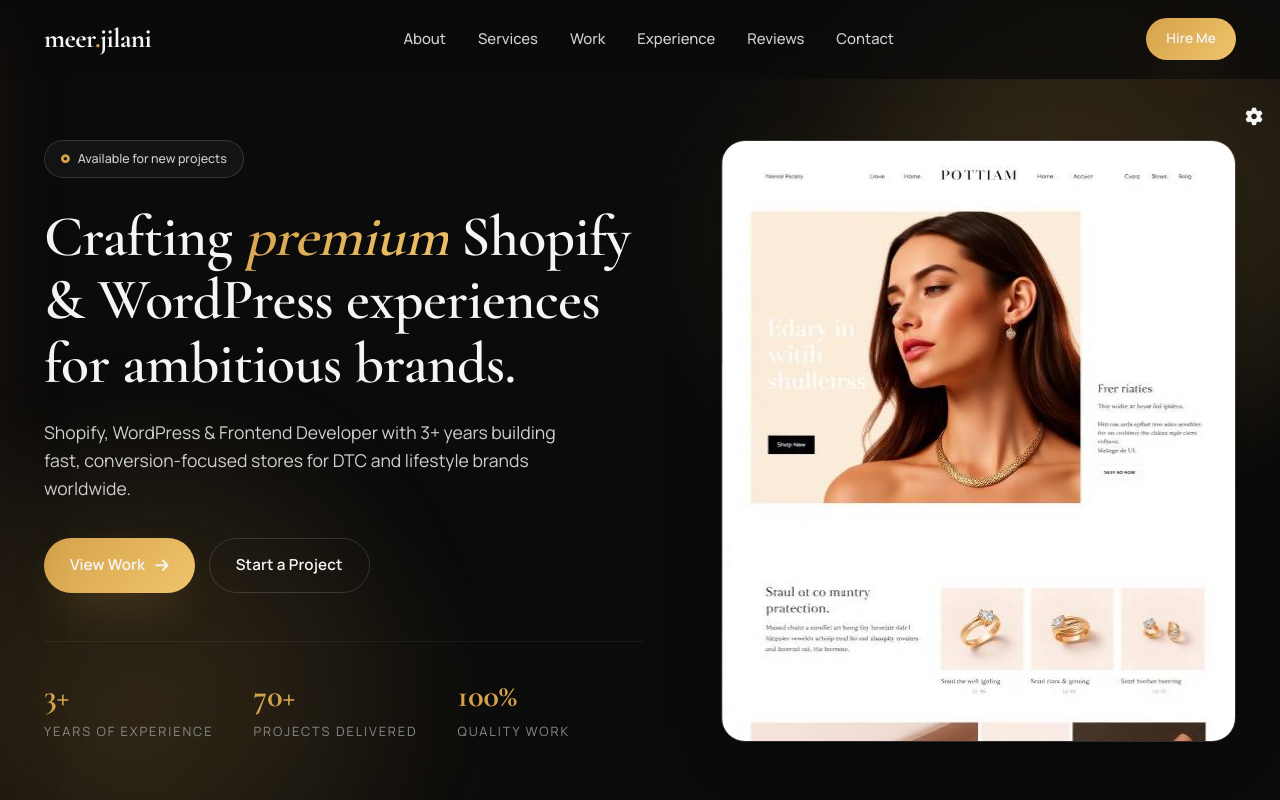
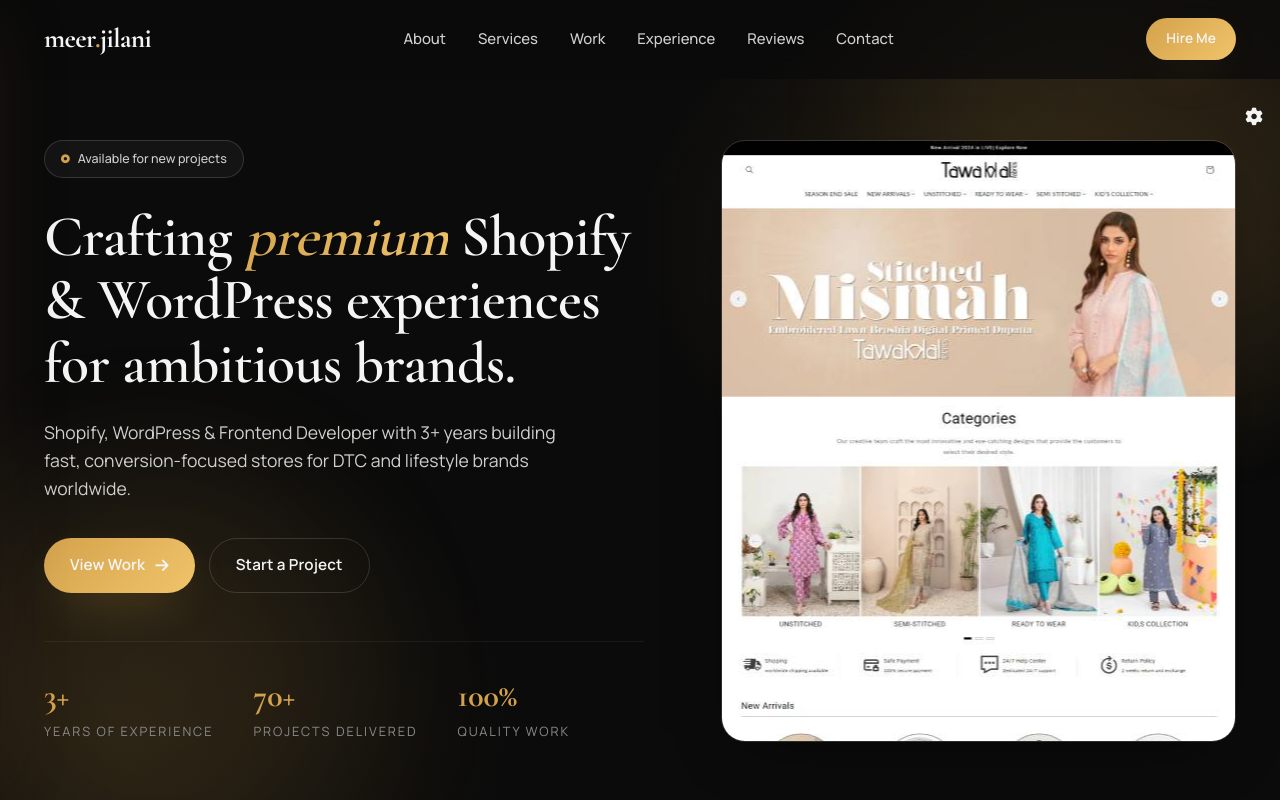
Before and after one commit to meerwebservices/ghulammeerjilani, a Vue app: page / in a window 1280 px wide. Shown: the top 800 px of the page. Built offline with nearby package versions, Linux system fonts and the light colour scheme.

Commit message:
Update App.vue

```diff
--- a/src/App.vue
+++ b/src/App.vue
@@ -400,16 +400,12 @@ const NAV = [
 
 const HERO_PROJECTS = [
   { img: 'belle-clothing.jpg', title: 'Belle Clothing' },
-  { img: '1-hero-jewelery.jpg', title: 'Pottlam jewellery' },
-  { img: '2-hero-Clothing.jpg', title: 'Fashion' },
-  { img: '3-hero-supliment.jpg', title: 'Supliment' },
-  { img: '4-hero-agency.jpg', title: 'Supliment' },
+  { img: '6-hero-tawakkal.jpg', title: 'Tawakkal Fabric' },
   { img: '5-hero-travling.jpg', title: 'travling' },
-  { img: '6-hero-tawakkal.jpg', title: 'Tawakkal Fabric' },
   { img: '7-hero-Skin-care.jpg', title: 'skincare' },
   { img: '8-hero-walpaper.jpg', title: 'Decoration' },
   { img: '9-hero-jewlery.jpg', title: 'Centime jewellery' },
-  { img: '10-hero-watch.jpg', title: 'Watches' },
+  { img: '10-hero-watch.jpg', title: 'Timepieces Finder' },
 ]
 
 const STACK = [
```
